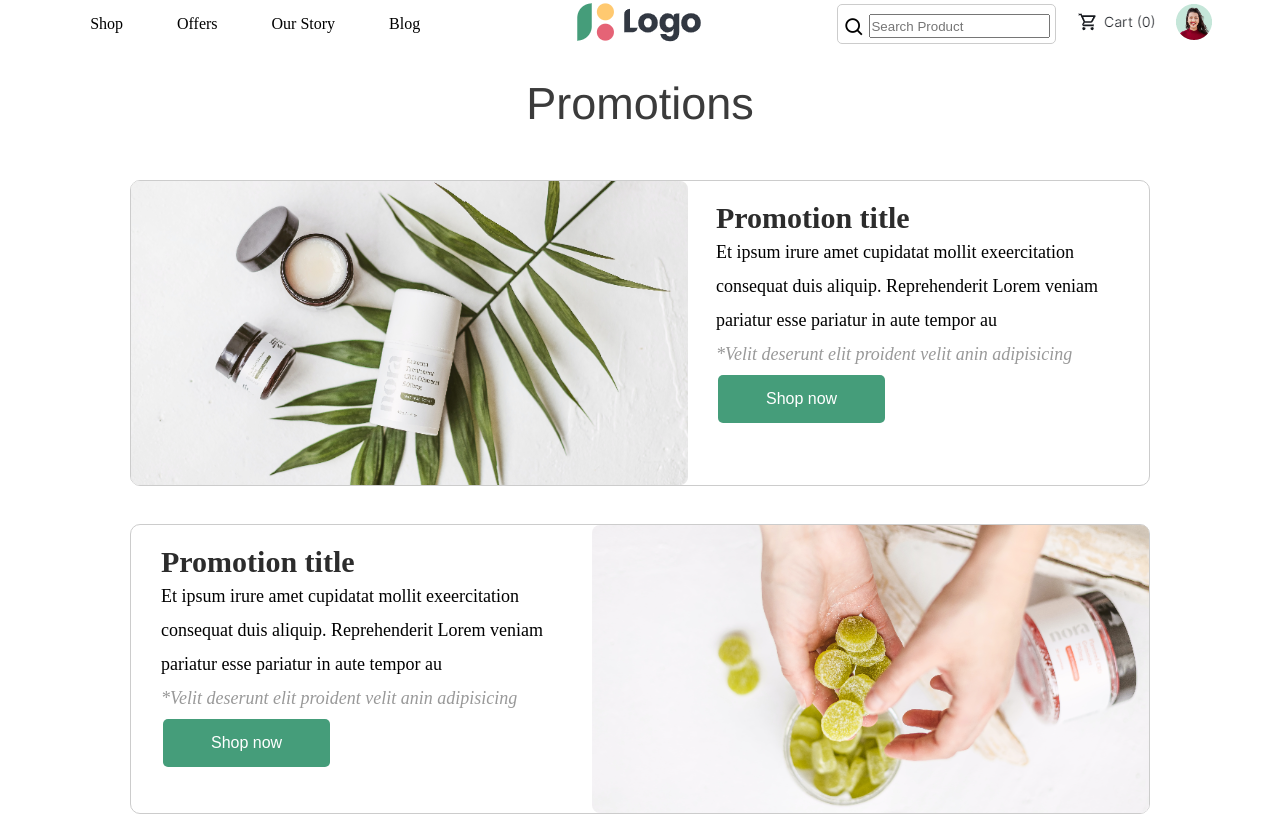
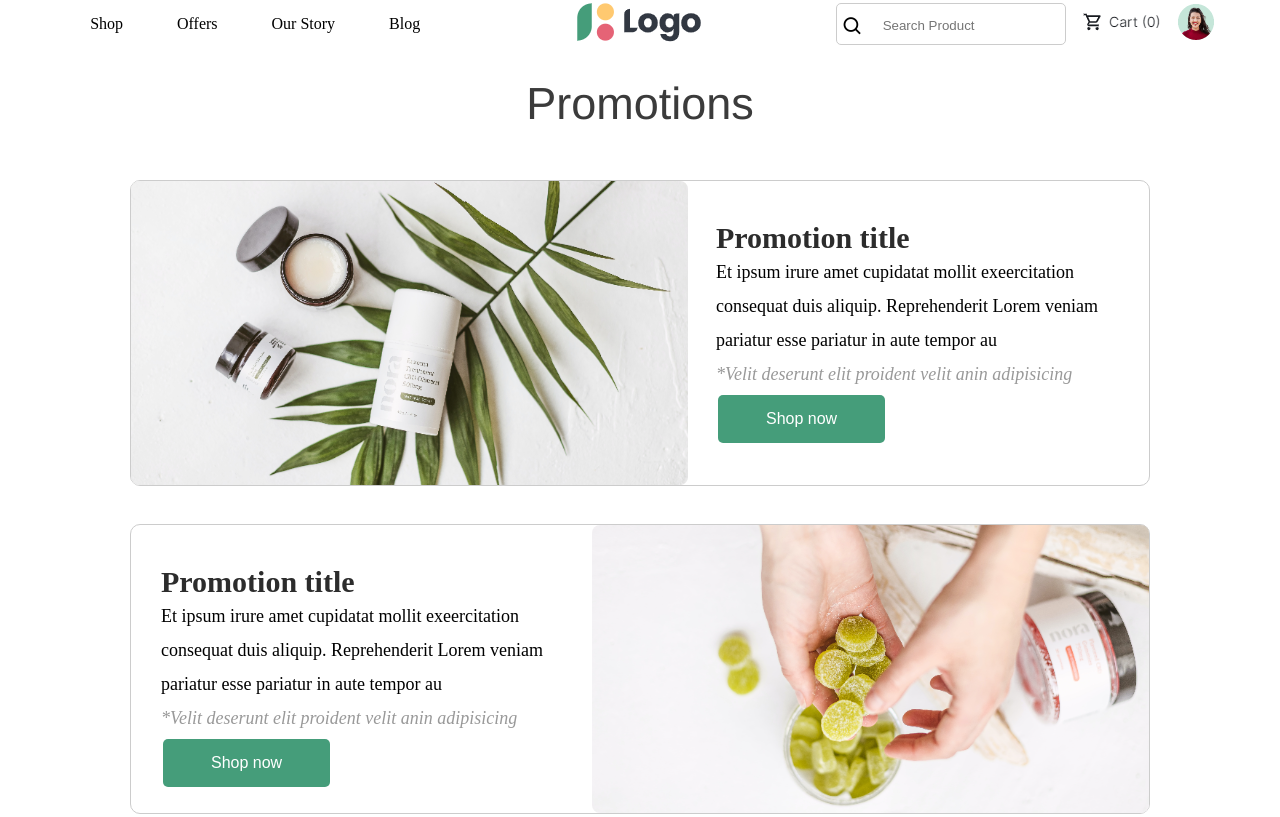
Before and after one commit to NguyenCaoTri2003/KiemTraLan1, a plain HTML site: page index.html in a window 1280 px wide. Shown: the top 817 px of the page. Drawn offline with nearby package versions, Linux system fonts and the light colour scheme.

Commit message:
commit message

```diff
--- a/index.css
+++ b/index.css
@@ -35,6 +35,9 @@
 }
 .header_search{
     height: 20px;
+    border: none;
+    margin-left: 15px;
+    margin-bottom: 4px;
 }
 .bx-search{
     font-size: 22px;
@@ -65,7 +68,7 @@
     border: 1px solid #535353;
 }
 .box1_chu, .box2_chu{
-    margin-top: 20px;
+    margin-top: 40px;
     margin-left: 28px;
     line-height: 34px;
 }
```
